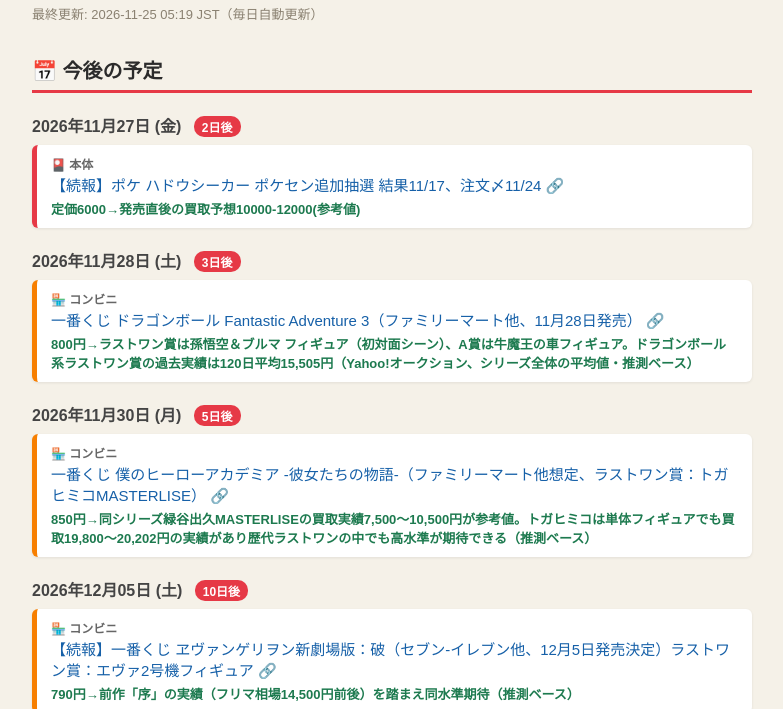
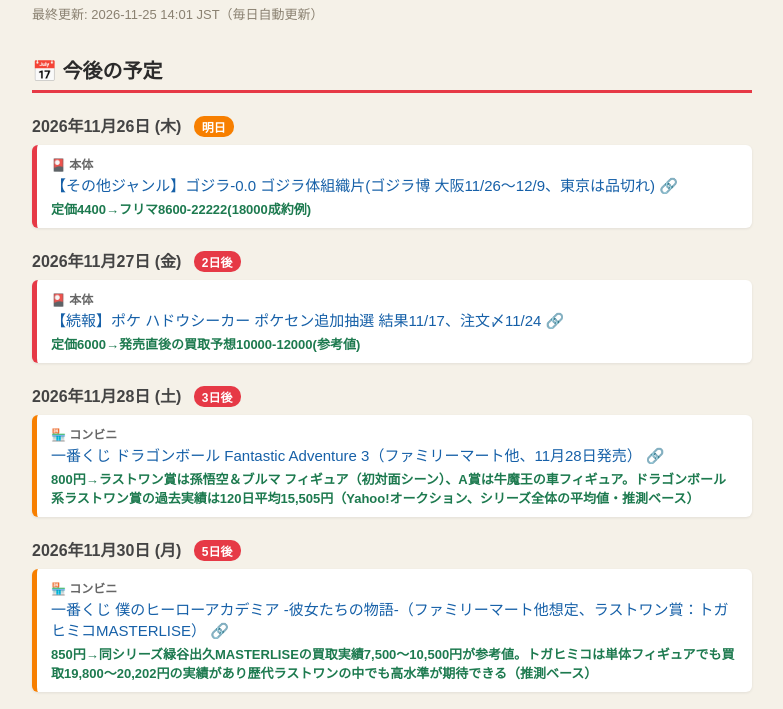
Before and after one commit to sajicosaji/resale-watch, a plain HTML site: page docs/index.html in a window 1280 px wide. Shown: the part 83-792 px from the top of the page, without its empty margins (248-1031 px from the left). Drawn offline with Linux system fonts and the light colour scheme.

Commit message:
calendar: update

```diff
--- a/docs/index.html
+++ b/docs/index.html
@@ -45,10 +45,21 @@
 <body>
 <div class="wrap">
   <h1>🎴 転売ウォッチ カレンダー</h1>
-  <div class="updated">最終更新: 2026-11-25 05:19 JST（毎日自動更新）</div>
+  <div class="updated">最終更新: 2026-11-25 14:01 JST（毎日自動更新）</div>
 
   <h2>📅 今後の予定</h2>
-  <div class="date-group"><h3>2026年11月27日 (金) <span class="badge">2日後</span></h3>
+  <div class="date-group"><h3>2026年11月26日 (木) <span class="badge tomorrow">明日</span></h3>
+
+                <div class="item" style="border-left-color:#e63946">
+                    <div class="source">🎴 本体</div>
+                    <div class="topic"><a class="topic-link" href="https://eplus.jp/gozilla_minus/" target="_blank" rel="noopener">【その他ジャンル】ゴジラ-0.0 ゴジラ体組織片(ゴジラ博 大阪11/26〜12/9、東京は品切れ) 🔗</a></div>
+
+
+
+                    <div class="price">定価4400→フリマ8600-22222(18000成約例)</div>
+                </div>
+</div>
+<div class="date-group"><h3>2026年11月27日 (金) <span class="badge">2日後</span></h3>
 
                 <div class="item" style="border-left-color:#e63946">
                     <div class="source">🎴 本体</div>
```
